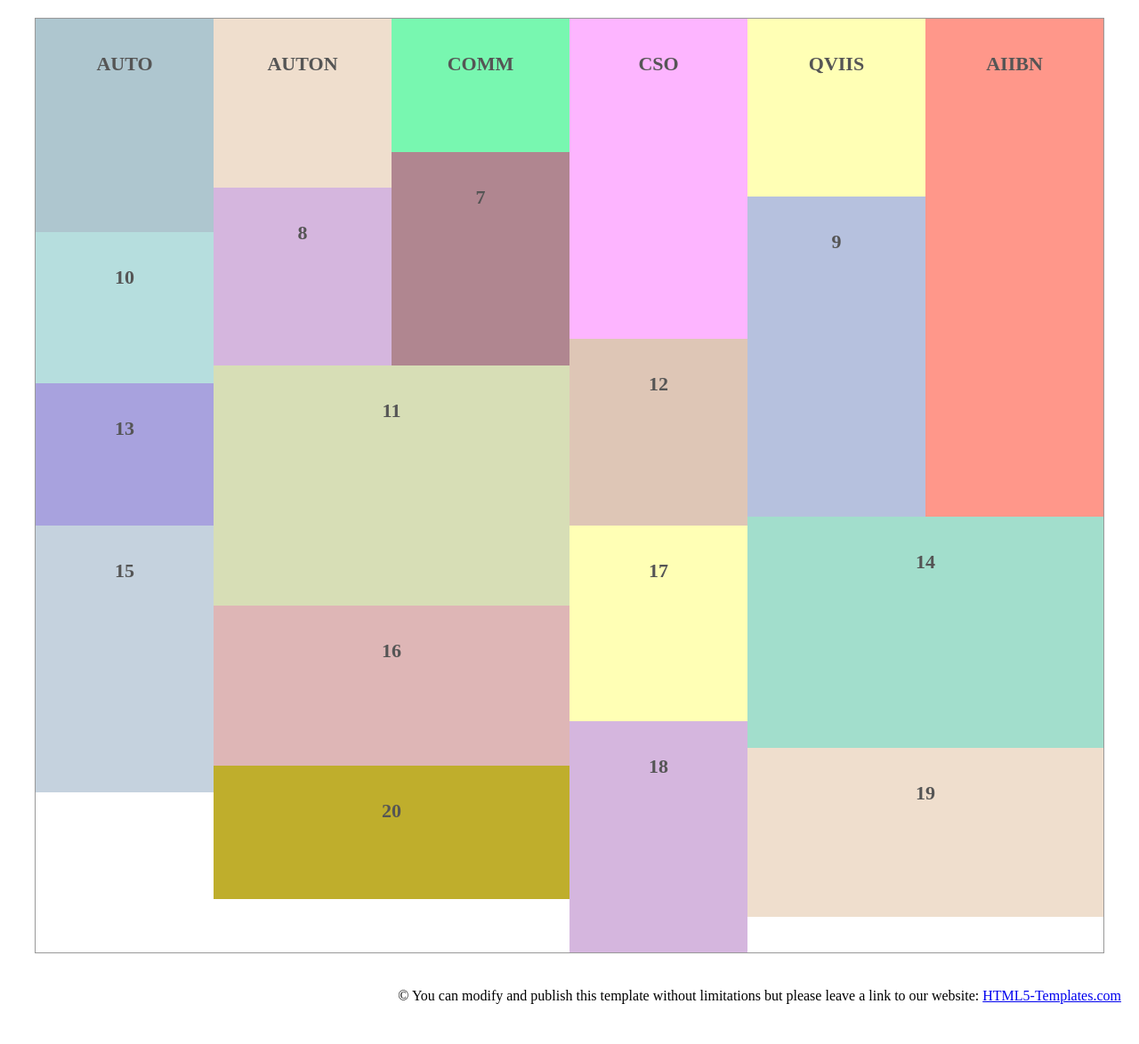
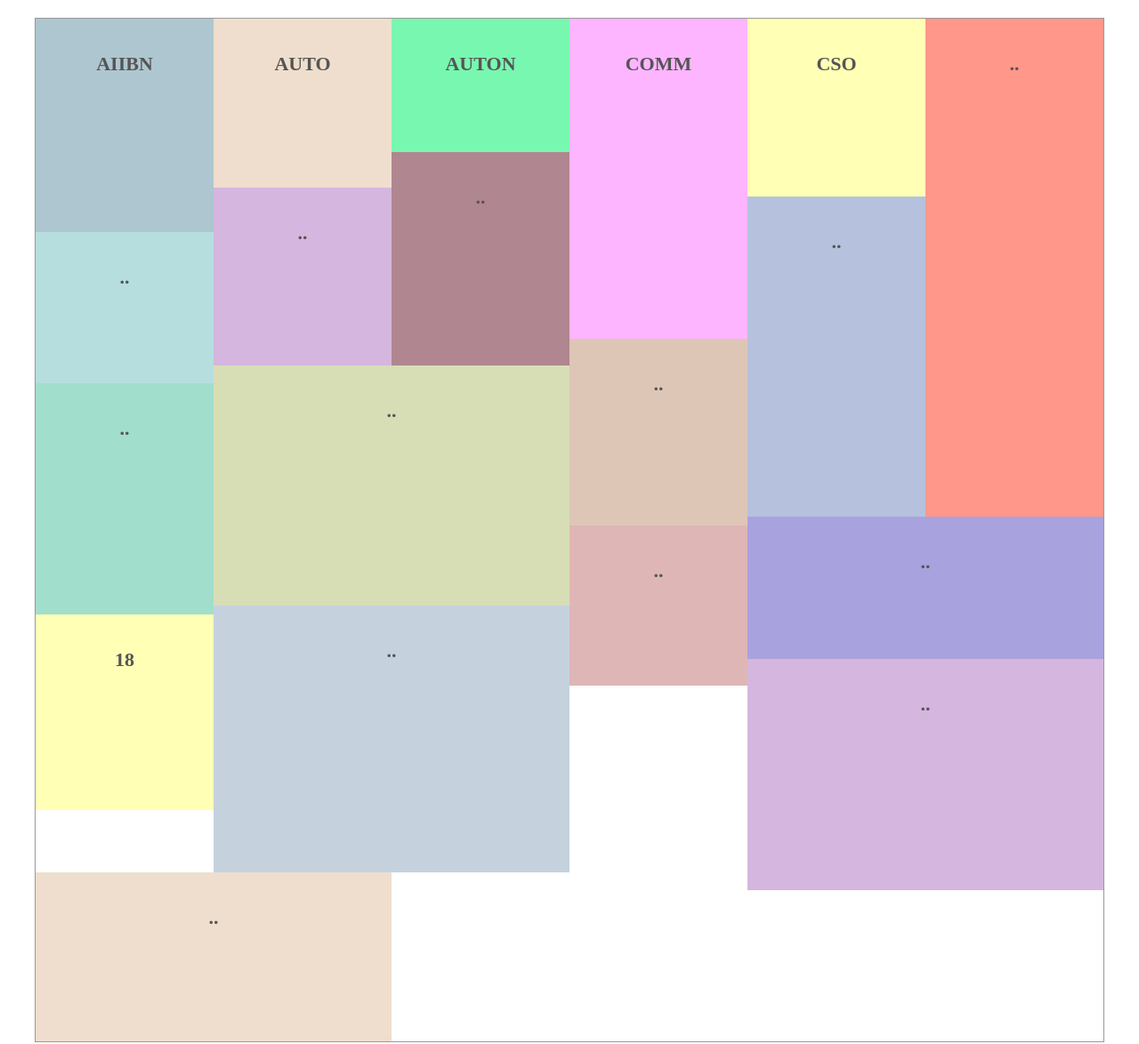
Before and after one commit to iccol/iccol, a plain HTML site: page index.html in a window 1280 px wide. Shown: the top 1174 px of the page at 89% size. Before the commit the page ends 1148 px from the top, so only its background shows below. Drawn offline with nearby package versions, Linux system fonts and the light colour scheme.

Commit message:
Update index.html

```diff
--- a/index.html
+++ b/index.html
@@ -5,7 +5,7 @@
     <meta http-equiv="x-ua-compatible" content="ie=edge">
     <meta name="viewport" content="width=device-width, initial-scale=1.0">
     <link rel="canonical" href="https://html5-templates.com/" />
-    <title>iccol info site</title>
+    <title>iccol</title>
     <meta name="description" content="Info site">
     <link rel="stylesheet" href="style.css">
 	<script src="https://code.jquery.com/jquery-latest.min.js" type="text/javascript"></script>
@@ -14,26 +14,25 @@
 
 <body>
 	<div class="grid">
+		<div class="grid-item">AIIBN</div>
 		<div class="grid-item">AUTO</div>
 		<div class="grid-item">AUTON</div>
 		<div class="grid-item">COMM</div>
 		<div class="grid-item">CSO</div>
-		<div class="grid-item">QVIIS</div>
-		<div class="grid-item">AIIBN</div>
-		<div class="grid-item">7</div>
-		<div class="grid-item">8</div>
-		<div class="grid-item">9</div>
-		<div class="grid-item">10</div>
-		<div class="grid-item grid-item-double">11</div>
-		<div class="grid-item">12</div>
-		<div class="grid-item">13</div>
-		<div class="grid-item grid-item-double">14</div>
-		<div class="grid-item">15</div>
-		<div class="grid-item grid-item-double">16</div>
-		<div class="grid-item">17</div>
+		<div class="grid-item">..</div>
+		<div class="grid-item">..</div>
+		<div class="grid-item">..</div>
+		<div class="grid-item">..</div>
+		<div class="grid-item">..</div>
+		<div class="grid-item grid-item-double">..</div>
+		<div class="grid-item">..</div>
+		<div class="grid-item grid-item-double">..</div>
+		<div class="grid-item">..</div>
+		<div class="grid-item grid-item-double">..</div>
+		<div class="grid-item">..</div>
 		<div class="grid-item">18</div>
-		<div class="grid-item grid-item-double">19</div>
-		<div class="grid-item grid-item-double">20</div>
+		<div class="grid-item grid-item-double">..</div>
+		<div class="grid-item grid-item-double">..</div>
 	</div>
 	<p style="padding: 20px; text-align: right;">&copy; You can modify and publish this template without limitations but please leave a link to our website: <a href="https://html5-templates.com/" target="_blank" rel="nofollow">HTML5-Templates.com</a></p>
 
```
